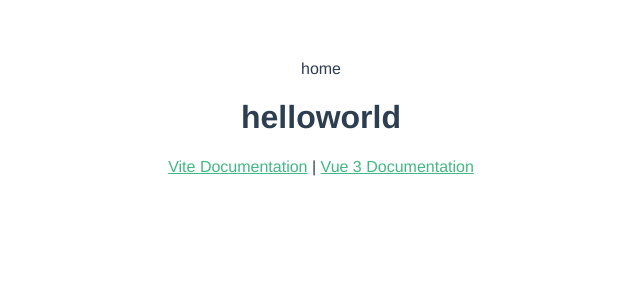
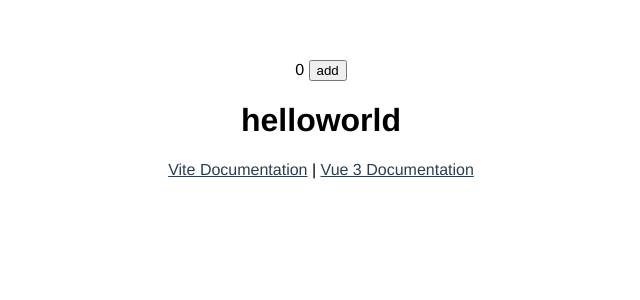
Before and after one commit to chengzhenguo1/vite-project, a Vue app: page / in a window 1280 px wide. Shown: the top 300 px of the page, without its empty margins (319-959 px from the left). Built offline with nearby package versions, Linux system fonts and the light colour scheme.

Commit message:
添加sass

```diff
--- a/package.json
+++ b/package.json
@@ -16,6 +16,7 @@
     "@vitejs/plugin-vue": "^1.1.2",
     "@vue/compiler-sfc": "^3.0.5",
     "cross-env": "^7.0.3",
+    "sass": "^1.32.6",
     "vite": "^2.0.0-beta.50",
     "vite-plugin-mock": "^2.0.0-rc.2"
   }
--- a/src/App.vue
+++ b/src/App.vue
@@ -4,14 +4,3 @@
 
 <script setup>
 </script>
-
-<style>
-#app {
-  font-family: Avenir, Helvetica, Arial, sans-serif;
-  -webkit-font-smoothing: antialiased;
-  -moz-osx-font-smoothing: grayscale;
-  text-align: center;
-  color: #2c3e50;
-  margin-top: 60px;
-}
-</style>
--- a/src/main.js
+++ b/src/main.js
@@ -2,5 +2,6 @@ import { createApp } from 'vue'
 import App from './App.vue'
 import router from '@router/index'
 import store from '@store/index'
+import '@styles/index.scss'
 
 createApp(App).use(router).use(store).mount('#app')
--- a/src/store/index.js
+++ b/src/store/index.js
@@ -4,6 +4,11 @@ import { createStore } from 'vuex'
 const store = createStore({
   state: {
     counter: 0
+  },
+  mutations: {
+    addCounter () {
+      this.state.counter++
+    }
   }
 })
 
--- /dev/null
+++ b/src/styles/index.scss
@@ -0,0 +1,13 @@
+#app {
+    font-family: Avenir, Helvetica, Arial, sans-serif;
+    -webkit-font-smoothing: antialiased;
+    -moz-osx-font-smoothing: grayscale;
+    text-align: center;
+    margin-top: 60px;
+
+    a {
+        color: #2c3e50;
+    }
+}
+
+@import './element-ui.scss'
--- a/src/view/Home.vue
+++ b/src/view/Home.vue
@@ -1,6 +1,7 @@
 <template>
   <div>
-    home
+    {{$store.state.counter}}
+    <button @click="$store.commit('addCounter')">add</button>
     <hello-world msg="helloworld"></hello-world>
   </div>
 </template>
--- a/vite.config.js
+++ b/vite.config.js
@@ -9,12 +9,13 @@ import path from 'path'
  */
 export default defineConfig({
   alias: {
+    '@': path.resolve(__dirname, 'src'),
     '@c': path.resolve(__dirname, 'src/components'),
-    '@': path.resolve(__dirname, 'src'),
     '@views': path.resolve(__dirname, 'src/view'),
     '@api': path.resolve(__dirname, 'src/api'),
     '@router': path.resolve(__dirname, 'src/router'),
-    '@store': path.resolve(__dirname, 'src/store')
+    '@store': path.resolve(__dirname, 'src/store'),
+    '@styles': path.resolve(__dirname, 'src/styles')
   },
   plugins: [vue(), viteMockServe({ supportTs: false })]
 })
```
Also changed, not shown: src/styles/element-ui.scss (added), 1 other file (tests, documents, lock files or other folders).
